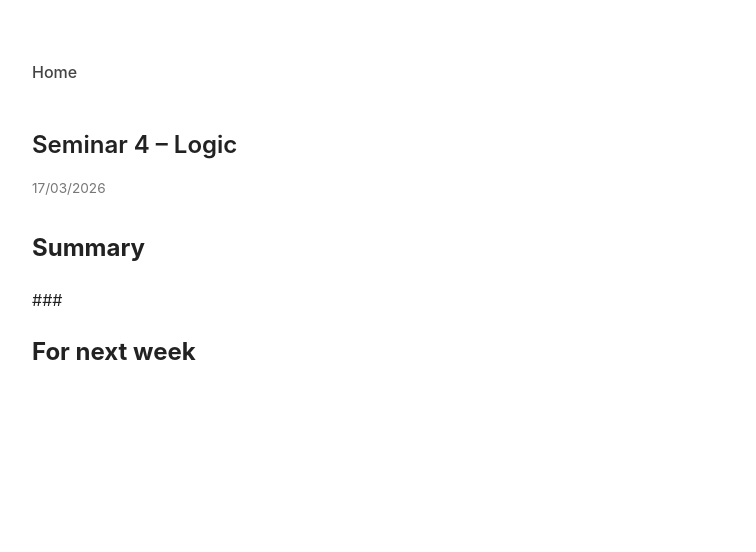
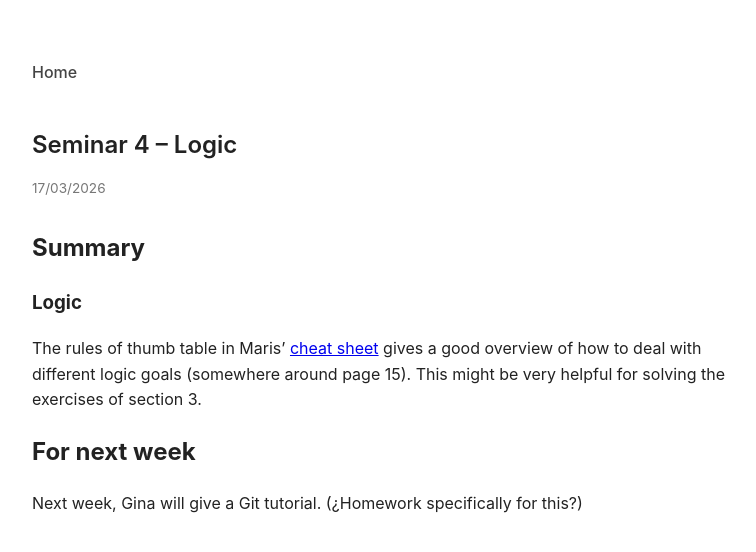
Before and after one commit to Carli-B/lean-seminar, a Jekyll site: the page built from _posts/2026-03-17-seminar-4.md, in a window 1280 px wide. Shown: the top 552 px of the page, without its empty margins (248-1004 px from the left). Built offline with Jekyll 4.4.1, drawn with Linux system fonts in a browser that asks for light colours.

Commit message:
Update 2026-03-17-seminar-4.md

```diff
--- a/_posts/2026-03-17-seminar-4.md
+++ b/_posts/2026-03-17-seminar-4.md
@@ -7,7 +7,13 @@ date: 2026-03-17
 ## Summary
 
 
-###
+### Logic
+The rules of thumb table in Maris' <a href="https://github.com/marozols/Lean-cheatsheet/blob/main/Lean.pdf">cheat sheet</a> gives a good overview of how to deal with different logic goals (somewhere around page 15).
+This might be very helpful for solving the exercises of section 3.
+
+
 
 
 ## For next week
+
+Next week, Gina will give a Git tutorial. (¿Homework specifically for this?)
```
